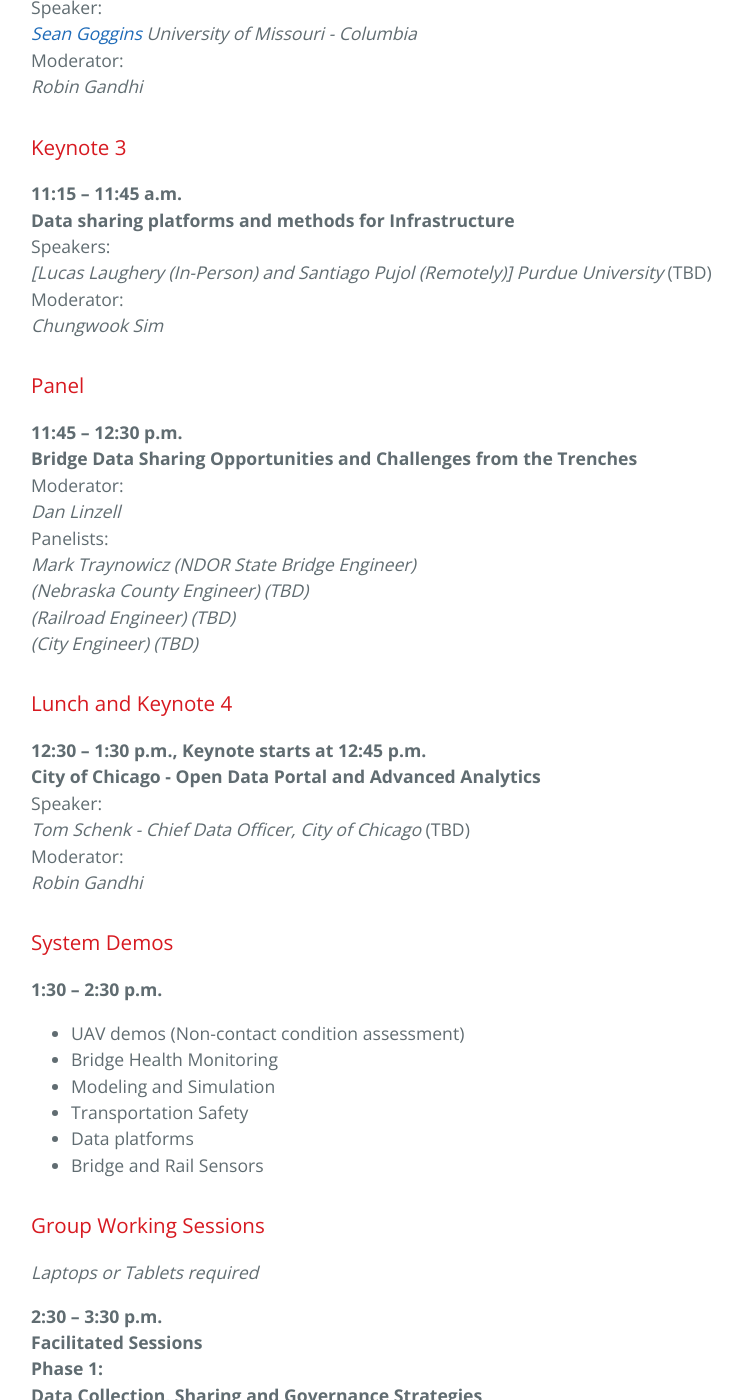
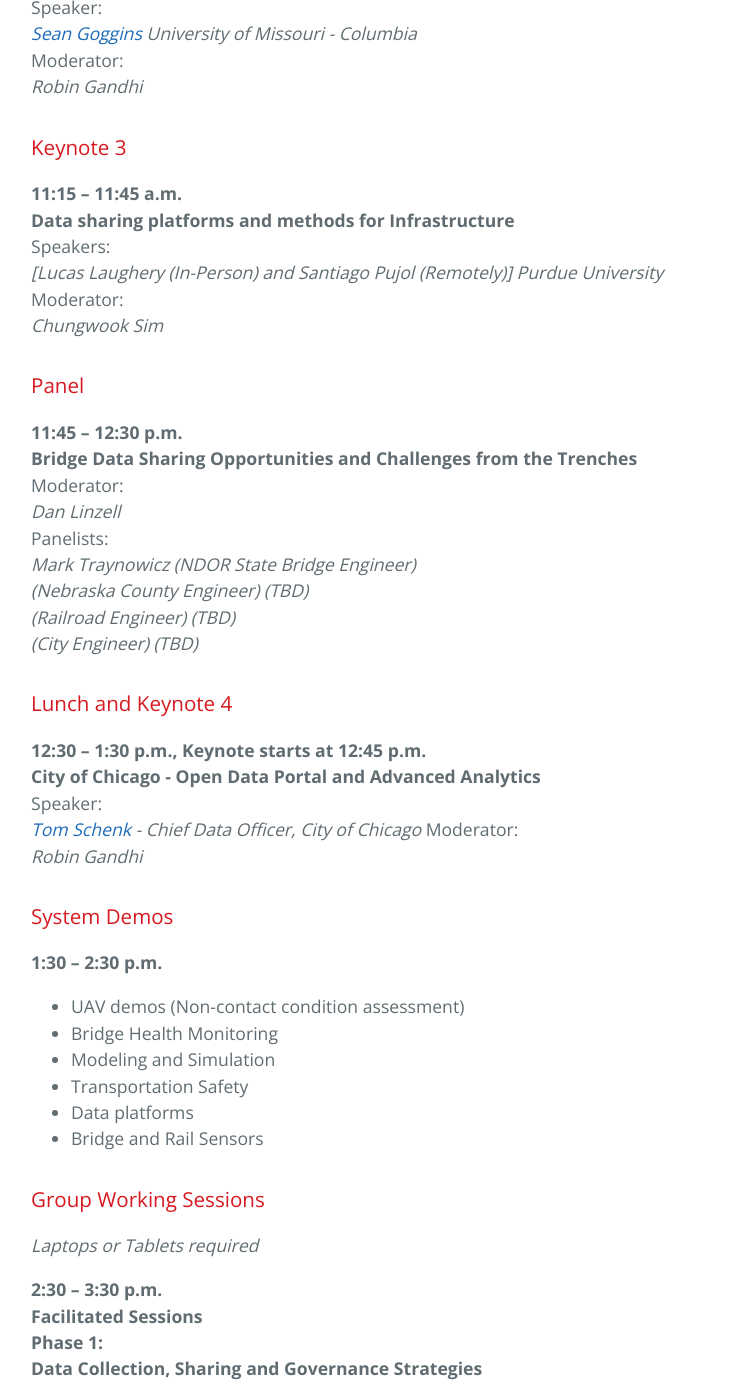
Before and after one commit to BridgingBigData/BridgingBigData.github.io, a Jekyll site: the page built from pages/bbd2016agenda.md, in a window 1280 px wide and 1400 px high, scrolled down 1871 px. Shown: the whole window, without its empty margins (193-935 px from the left). Built offline with Jekyll 4.4.1, drawn with Linux system fonts in a browser that asks for light colours.

Commit message:
agenda updates

```diff
--- a/pages/bbd2016agenda.md
+++ b/pages/bbd2016agenda.md
@@ -55,7 +55,7 @@
 **11:15 – 11:45 a.m.
 Data sharing platforms and methods for Infrastructure**
 Speakers:
-_[Lucas Laughery (In-Person) and Santiago Pujol (Remotely)] Purdue University_ (TBD)
+_[Lucas Laughery (In-Person) and Santiago Pujol (Remotely)] Purdue University_
 Moderator:
 _Chungwook Sim_
 
@@ -74,7 +74,7 @@
 **12:30 – 1:30 p.m., Keynote starts at 12:45 p.m.
 City of Chicago - Open Data Portal and Advanced Analytics**
 Speaker:
-_Tom Schenk - Chief Data Officer, City of Chicago_ (TBD)
+_[Tom Schenk](http://tomschenkjr.net) - Chief Data Officer, City of Chicago_
 Moderator:
 _Robin Gandhi_
 
```
